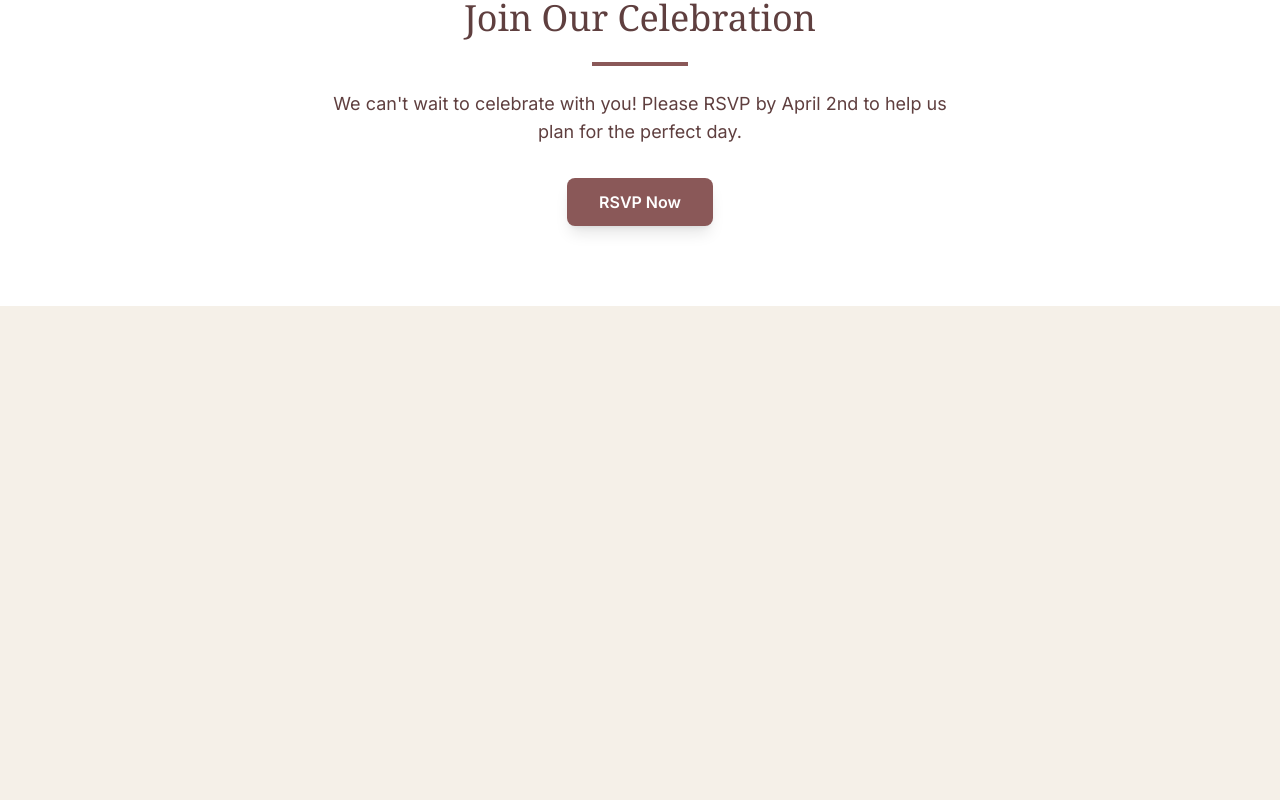
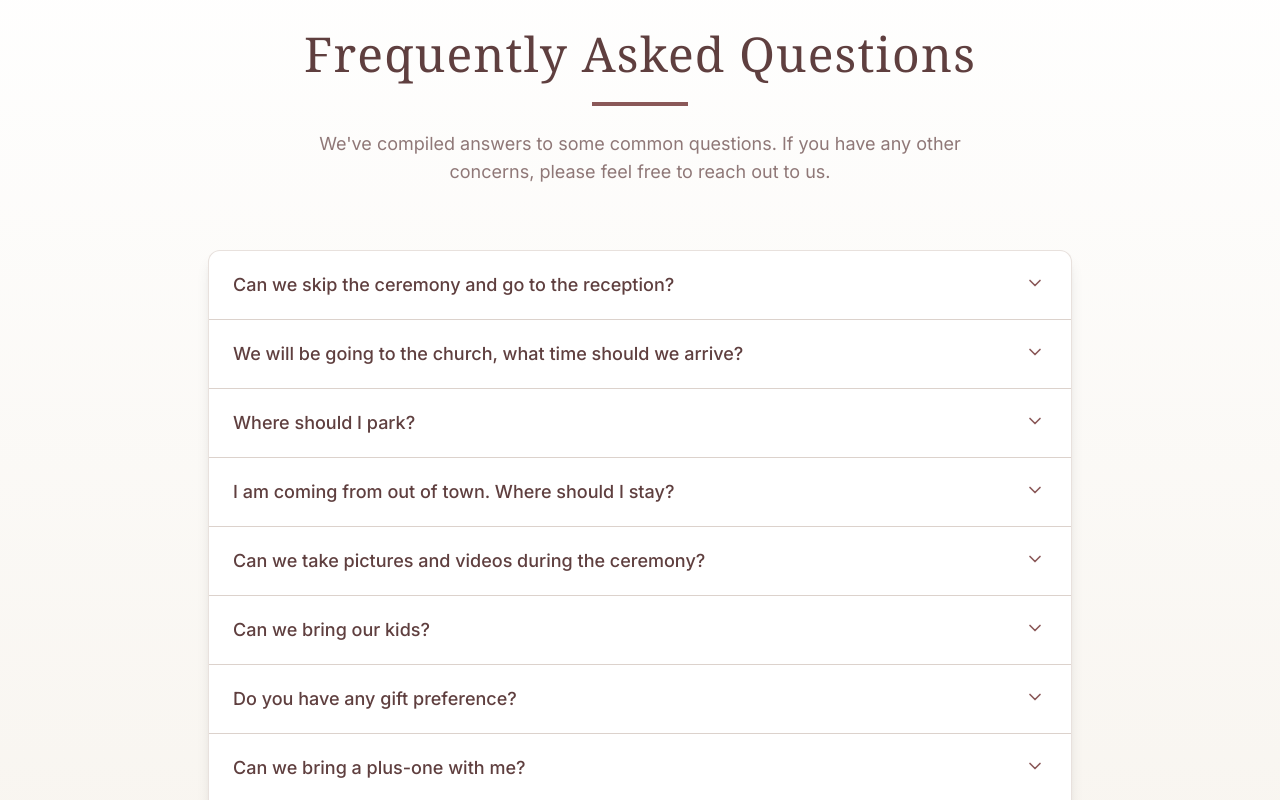
Before and after one commit to digitaldags/second-of-may, a Next.js app: page / in a window 1280 px wide. Shown: the part 3220-4020 px from the top of the page. Before the commit the page ends 3526 px from the top, so only its background shows below. Built offline with nearby package versions, Linux system fonts and the light colour scheme.

Commit message:
Add FAQ section

```diff
--- a/app/page.tsx
+++ b/app/page.tsx
@@ -6,6 +6,7 @@ import Link from 'next/link'
 import Hero from '@/components/Hero'
 import VenueDetails from '@/components/VenueDetails'
 import AttireDetails from '@/components/AttireDetails'
+import FAQSection from '@/components/FAQSection'
 
 export default function Home() {
   return (
@@ -18,6 +19,9 @@ export default function Home() {
 
       {/* Attire Details Section */}
       <AttireDetails />
+
+      {/* FAQ Section */}
+      <FAQSection />
 
       {/* RSVP CTA Section */}
       <section className="w-full bg-white py-20">
--- /dev/null
+++ b/components/FAQSection.tsx
@@ -0,0 +1,165 @@
+'use client'
+
+import { useState } from 'react'
+
+interface FAQItem {
+  question: string
+  answer: string
+}
+
+const faqs: FAQItem[] = [
+  {
+    question: 'Can we skip the ceremony and go to the reception?',
+    answer: "Of course! We'll see you at the reception, just answer the RSVP :)",
+  },
+  {
+    question: 'We will be going to the church, what time should we arrive?',
+    answer:
+      'We kindly ask our guests to arrive at the church by 2:45 PM so we can begin the ceremony on time and maintain its solemn atmosphere.',
+  },
+  {
+    question: 'Where should I park?',
+    answer: 'There are plenty of parking slots both in the church and hotel venue.',
+  },
+  {
+    question: 'I am coming from out of town. Where should I stay?',
+    answer:
+      'You may check AIRBNB for nearby hotels/accommodations or message us via FB messenger to avail the special discount in Admiral Hotel Manila.',
+  },
+  {
+    question: 'Can we take pictures and videos during the ceremony?',
+    answer:
+      "Our ceremony is unplugged and we plan to keep it solemn. Please keep your phones and put it in silent mode during the processional and ceremony. Once we are pronounced as husband and wife, you're free to take photos and videos. Please keep the aisle clear during the bridal entrance.",
+  },
+  {
+    question: 'Can we bring our kids?',
+    answer:
+      "As much as we love kids, we want the event to be for adults only. The only kids attending our wedding are those we requested. Thank you for understanding.",
+  },
+  {
+    question: 'Do you have any gift preference?',
+    answer:
+      "We are grateful for the time and effort you'll be spending just to be there on our special day. We'll be thankful to receive monetary gifts as we build our family.",
+  },
+  {
+    question: 'Can we bring a plus-one with me?',
+    answer:
+      "As much as we'd love to have everyone celebrate with us, unfortunately, we can only accommodate limited number of guests due to venue space and budget restrictions.",
+  },
+  {
+    question: 'Can we sit anywhere on the church?',
+    answer:
+      'Church seating arrangements are strictly implemented to uphold the solemnity and organization of the worship service. We sincerely ask for your understanding and respect for this practice.',
+  },
+  {
+    question: 'Can we sit anywhere at the reception?',
+    answer:
+      "It took us a lot of effort and discussion to finish the seating arrangement which is planned for everyone's convenience and network preference. You'll be seating along with family and friends.",
+  },
+  {
+    question: 'Do we really need to RSVP?',
+    answer: 'Yes. This will help us finalize the headcount for catering and seating arrangement.',
+  },
+  {
+    question: 'When can we leave?',
+    answer: 'We would appreciate it if you could stay with us until the end of the program (9pm).',
+  },
+  {
+    question: 'How can we help the couple have the best time?',
+    answer:
+      "RSVP NOW. Wear APPROPRIATE attire. Be there ON TIME. Stay until the end of the program, don't eat and run. Have fun and enjoy! :)",
+  },
+]
+
+function FAQItem({ faq, isOpen, onToggle }: { faq: FAQItem; isOpen: boolean; onToggle: () => void }) {
+  return (
+    <div className="border-b border-wedding-beige-dark/30 last:border-b-0">
+      <button
+        onClick={onToggle}
+        aria-expanded={isOpen}
+        className="w-full py-5 px-6 flex items-start justify-between gap-4 text-left hover:bg-wedding-beige-light/30 transition-colors duration-200 group"
+      >
+        <span className="text-lg font-medium text-wedding-maroon-dark group-hover:text-wedding-maroon transition-colors">
+          {faq.question}
+        </span>
+        <span
+          className={`flex-shrink-0 w-6 h-6 flex items-center justify-center text-wedding-maroon transition-transform duration-300 ${
+            isOpen ? 'rotate-180' : ''
+          }`}
+          aria-hidden="true"
+        >
+          <svg
+            width="24"
+            height="24"
+            viewBox="0 0 24 24"
+            fill="none"
+            xmlns="http://www.w3.org/2000/svg"
+            className="w-5 h-5"
+          >
+            <path
+              d="M6 9L12 15L18 9"
+              stroke="currentColor"
+              strokeWidth="2"
+              strokeLinecap="round"
+              strokeLinejoin="round"
+            />
+          </svg>
+        </span>
+      </button>
+      <div
+        className={`overflow-hidden transition-all duration-300 ease-in-out ${
+          isOpen ? 'max-h-96 opacity-100' : 'max-h-0 opacity-0'
+        }`}
+      >
+        <div className="px-6 pb-5 text-base text-wedding-maroon-dark/80 leading-relaxed">
+          {faq.answer}
+        </div>
+      </div>
+    </div>
+  )
+}
+
+export default function FAQSection() {
+  const [openIndex, setOpenIndex] = useState<number | null>(null)
+
+  const toggleFAQ = (index: number) => {
+    setOpenIndex(openIndex === index ? null : index)
+  }
+
+  return (
+    <section className="w-full bg-gradient-to-b from-white to-wedding-beige-light py-20 md:py-28">
+      <div className="max-w-4xl mx-auto px-4">
+        {/* Section Header */}
+        <div className="text-center mb-12 md:mb-16">
+          <h2 className="text-4xl md:text-5xl font-serif text-wedding-maroon-dark mb-4 tracking-wide">
+            Frequently Asked Questions
+          </h2>
+          <div className="w-24 h-1 bg-wedding-maroon mx-auto my-6"></div>
+          <p className="text-lg text-wedding-maroon-dark/70 max-w-2xl mx-auto">
+            We&apos;ve compiled answers to some common questions. If you have any other concerns, please
+            feel free to reach out to us.
+          </p>
+        </div>
+
+        {/* FAQ Accordion */}
+        <div className="bg-white rounded-xl shadow-lg overflow-hidden border border-wedding-beige-dark/20">
+          {faqs.map((faq, index) => (
+            <FAQItem
+              key={index}
+              faq={faq}
+              isOpen={openIndex === index}
+              onToggle={() => toggleFAQ(index)}
+            />
+          ))}
+        </div>
+
+        {/* Bottom Note */}
+        <div className="text-center mt-8">
+          <p className="text-sm text-wedding-maroon-dark/60 italic">
+            Still have questions? Feel free to message us on Facebook!
+          </p>
+        </div>
+      </div>
+    </section>
+  )
+}
```
